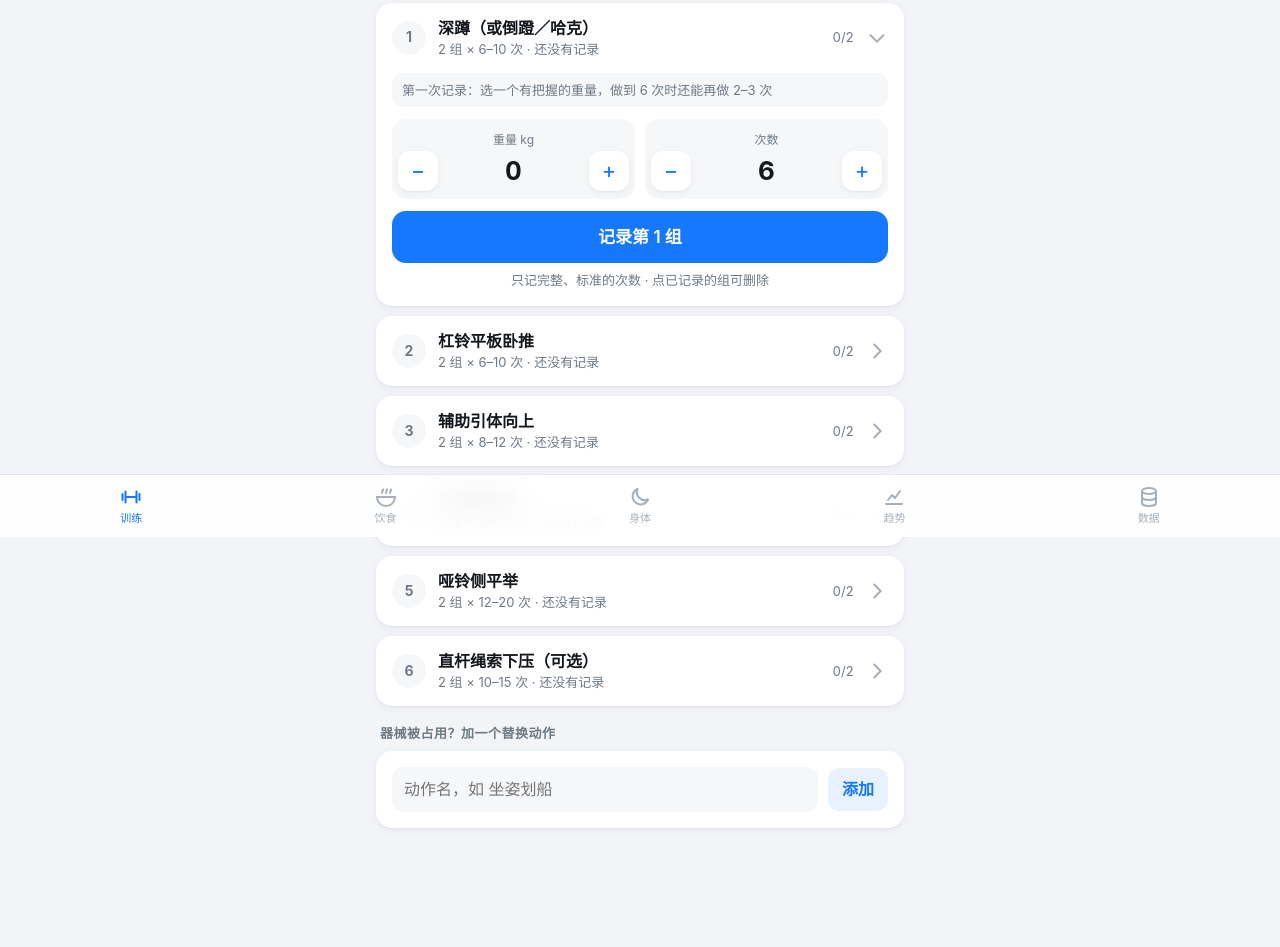
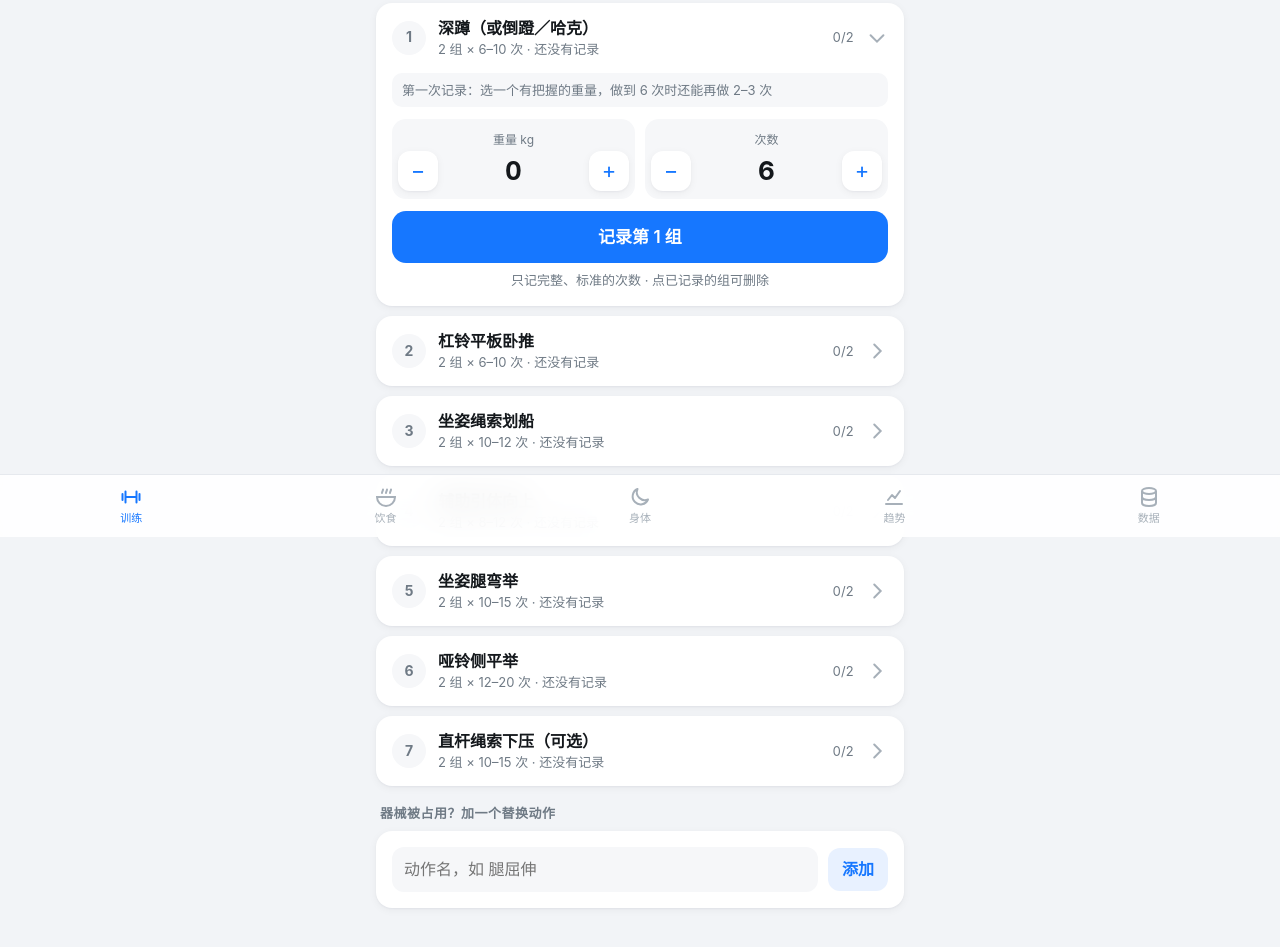
Before and after one commit to zhaojianzz/fitlog, a plain HTML site: page index.html in a window 1280 px wide. Shown: the part 263-1210 px from the top of the page. Drawn offline with Linux system fonts and the light colour scheme.

Commit message:
A 天加坐姿绳索划船，B 天加面拉
Co-Authored-By: Claude Opus 5.5 <noreply@anthropic.com>

```diff
--- a/index.html
+++ b/index.html
@@ -178,6 +178,7 @@ const PLAN = {
   A: [
     {n:'深蹲（或倒蹬／哈克）', lo:6, hi:10, main:true},
     {n:'杠铃平板卧推', lo:6, hi:10, main:true},
+    {n:'坐姿绳索划船', lo:10, hi:12},
     {n:'辅助引体向上', lo:8, hi:12, main:true, assist:true},
     {n:'坐姿腿弯举', lo:10, hi:15},
     {n:'哑铃侧平举', lo:12, hi:20},
@@ -187,6 +188,7 @@ const PLAN = {
     {n:'罗马尼亚硬拉', lo:6, hi:10, main:true},
     {n:'上斜哑铃卧推', lo:8, hi:12, main:true},
     {n:'宽距下拉', lo:8, hi:12, main:true},
+    {n:'面拉（绳索）', lo:12, hi:15},
     {n:'倒蹬／哈克深蹲', lo:8, hi:12},
     {n:'站姿提踵', lo:10, hi:15},
     {n:'辅助双杠臂屈伸（可选）', lo:8, hi:12, assist:true},
@@ -422,7 +424,7 @@ function viewTrain(){
     h += `</div>`;
   });
   h += `<div class="sec">器械被占用？加一个替换动作</div>
-    <div class="card"><div class="row"><input class="field" id="oname" placeholder="动作名，如 坐姿划船"><button class="ghost" onclick="addOther()">添加</button></div></div>`;
+    <div class="card"><div class="row"><input class="field" id="oname" placeholder="动作名，如 腿屈伸"><button class="ghost" onclick="addOther()">添加</button></div></div>`;
   return h;
 }
 function toggleEx(i){ const n = curExs[i].n; openEx = openEx===n ? '' : n; render(); }
```
